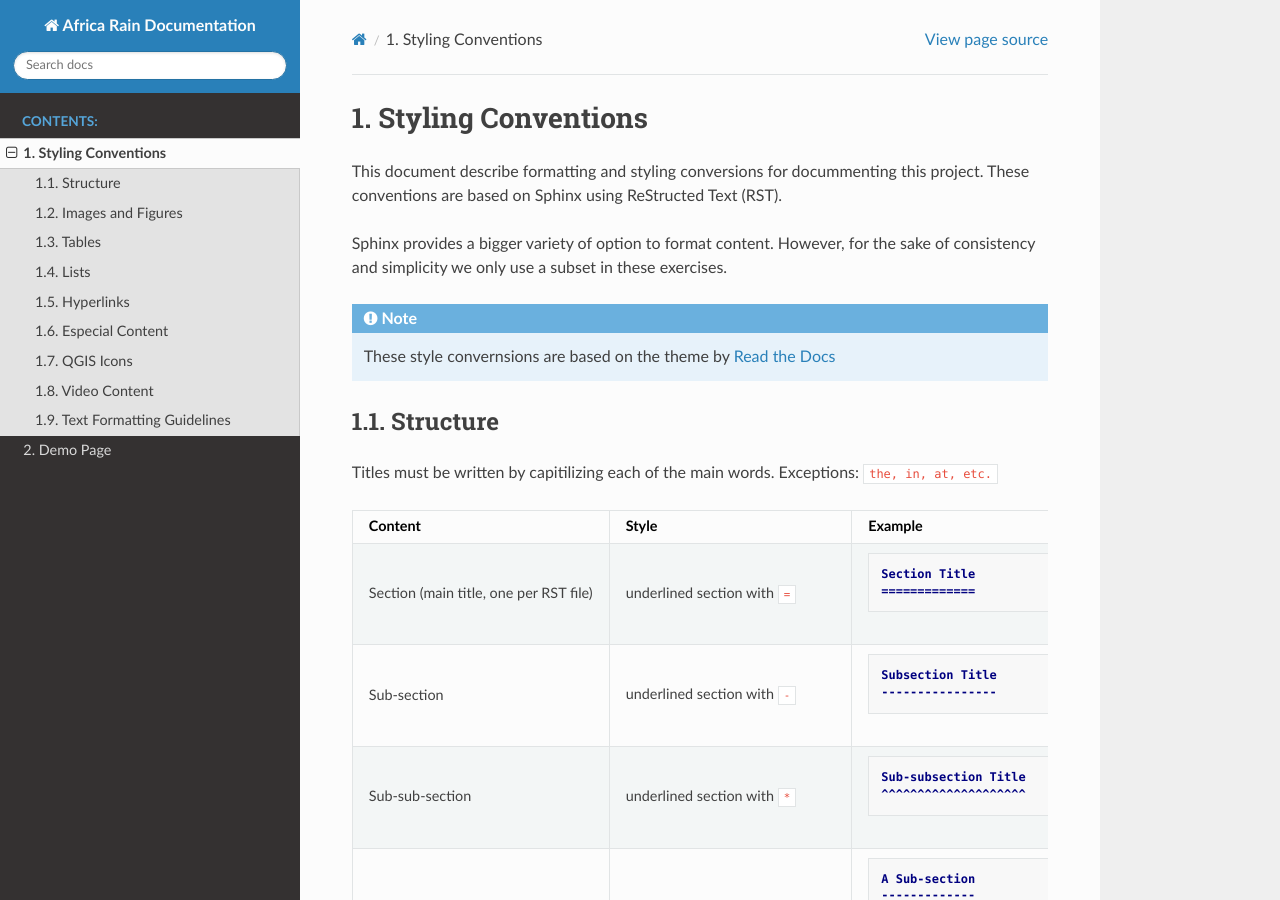
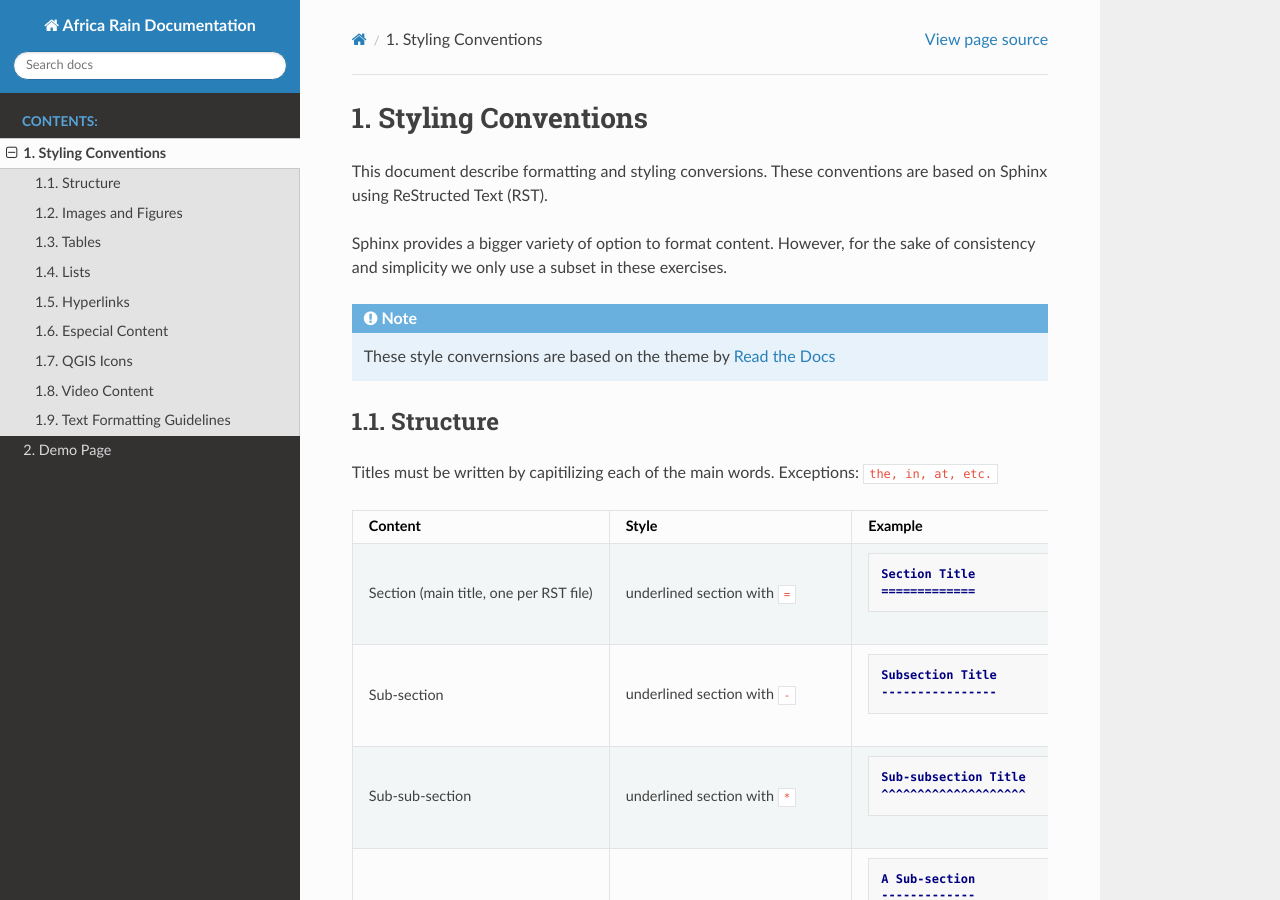
Before and after one commit to CEG-TU-Delft/africarain-docs, a Sphinx documentation site: the page built from docs/source/style-guide.rst, in a window 1280 px wide and 900 px high. Built offline with Sphinx 7.4.7 and the Read the Docs theme 2.0.0, drawn with Linux system fonts in a browser that asks for light colours.

Commit message:
update files

```diff
--- a/docs/source/style-guide.rst
+++ b/docs/source/style-guide.rst
@@ -1,7 +1,7 @@
 Styling Conventions
 ===================
 
-This document describe formatting and styling conversions for docummenting this project. These conventions are based on Sphinx using ReStructed Text (RST).
+This document describe formatting and styling conversions. These conventions are based on Sphinx using ReStructed Text (RST).
 
 Sphinx provides a bigger variety of option to format content. However, for the sake of consistency and simplicity we only use a subset in these exercises.
 
```
